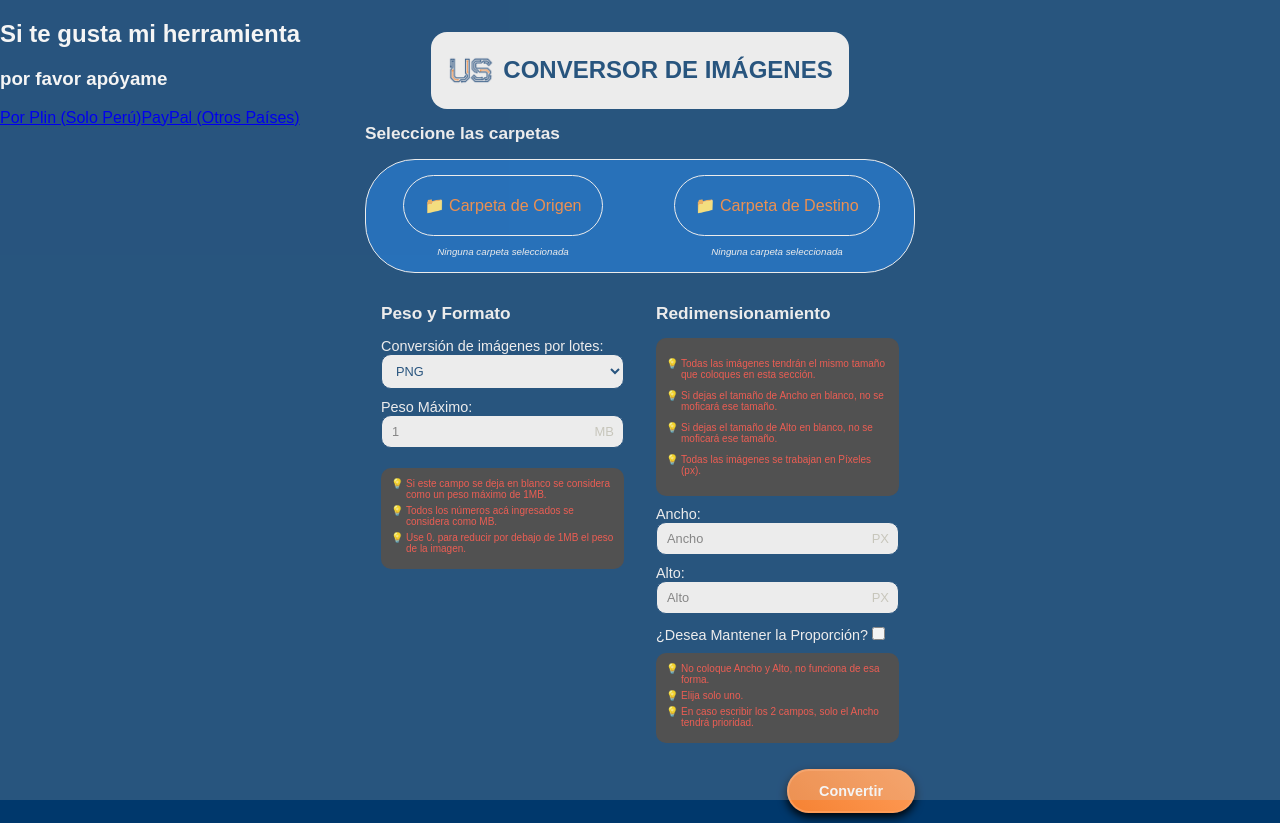
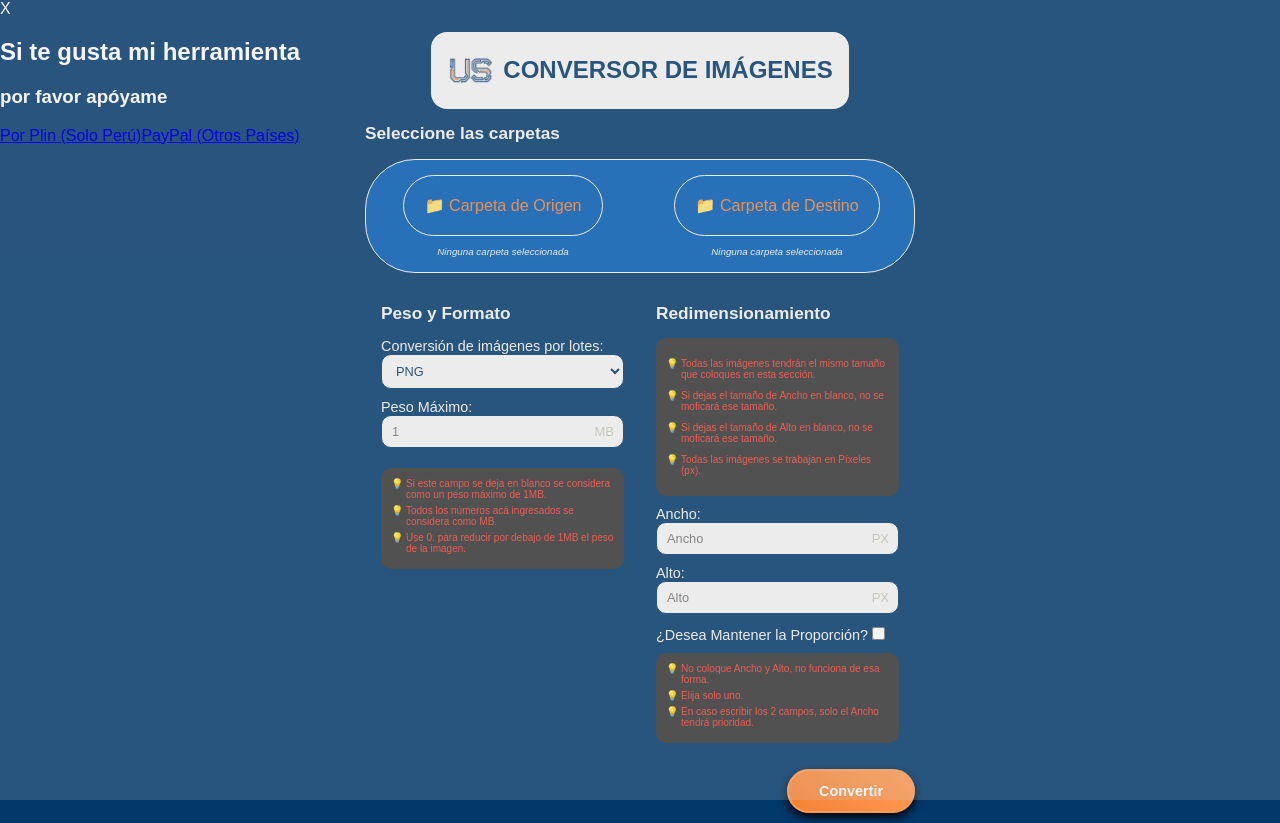
Before and after one commit to raulferreyra/image-convertor, a Vue app in the folder frontend/: page / in a window 1280 px wide. Built offline with nearby package versions, Linux system fonts and the light colour scheme; a web font is replaced by a local one.

Commit message:
Add Close Button

```diff
--- a/frontend/src/components/Donations.vue
+++ b/frontend/src/components/Donations.vue
@@ -1,6 +1,7 @@
 <template>
     <div class="overflow">
         <div class="frame">
+            <div class="close-button">X</div>
             <div class="message">
                 <h2 class="title">Si te gusta mi herramienta</h2>
                 <h3 class="subtitle">por favor apóyame</h3>
```
